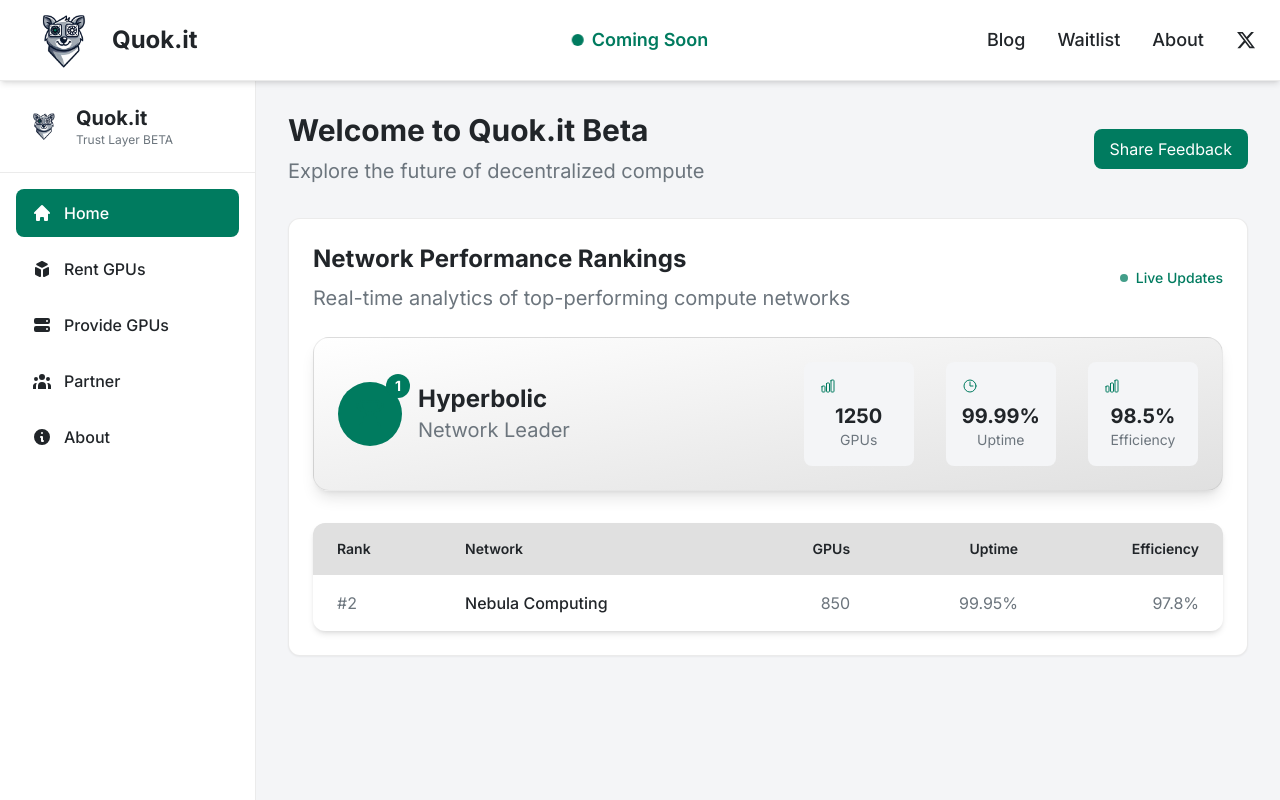
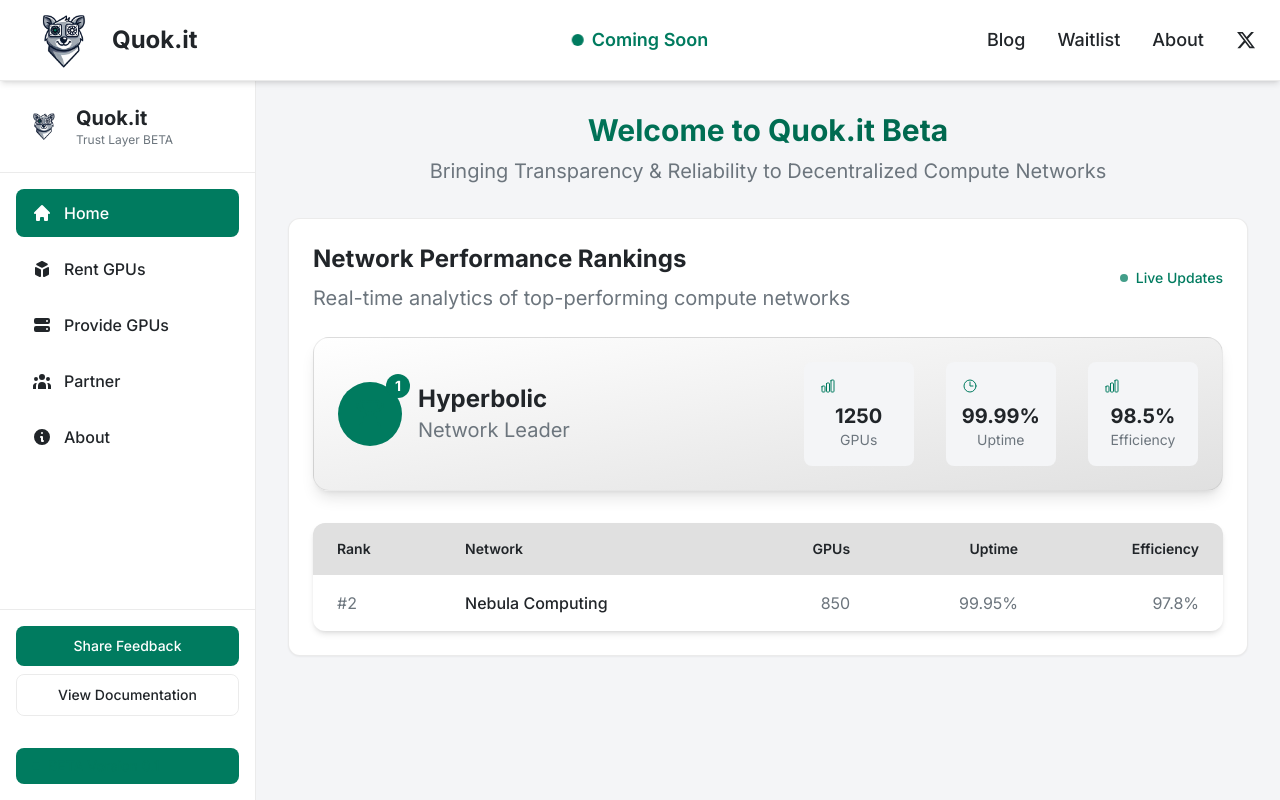
Before and after one commit to aabdel0181/quok.it, a Next.js app in the folder soc/: page /beta in a window 1280 px wide. Built offline with nearby package versions, Linux system fonts and the light colour scheme.

Commit message:
add: better spacingt

```diff
--- a/soc/src/app/beta/page.tsx
+++ b/soc/src/app/beta/page.tsx
@@ -83,7 +83,7 @@ export default function BetaPage() {
         initial={{ x: -100, opacity: 0 }}
         animate={{ x: 0, opacity: 1 }}
         className="w-64 bg-[var(--surface)] border-r border-[var(--border-light)]
-                   flex flex-col fixed h-screen"
+                     flex flex-col fixed h-[calc(100vh-80px)] top-[80px]"
       >
         {/* Logo Section */}
         <div className="p-6 border-b border-[var(--border-light)]">
@@ -105,6 +105,7 @@ export default function BetaPage() {
             </div>
           </div>
         </div>
+
         {/* Navigation Tabs */}
         <nav className="flex-1 p-4 space-y-2">
           {tabs.map((tab) => (
@@ -115,7 +116,7 @@ export default function BetaPage() {
                            transition-all duration-200 text-left font-medium
                   ${
                     activeTab === tab.id
-            ? "bg-[var(--primary)] text-white" // Changed from bg-opacity-10 and text-[var(--primary)]
+                      ? "bg-[var(--primary)] text-white"
                       : "text-[var(--foreground)] hover:bg-[var(--primary)] hover:bg-opacity-5"
                   }`}
             >
@@ -128,8 +129,26 @@ export default function BetaPage() {
             </button>
           ))}
         </nav>
+
+        {/* Action Buttons */}
+        <div className="p-4 space-y-2 border-t border-[var(--border-light)]">
+          <button
+            className="w-full px-4 py-2.5 bg-[var(--primary)] text-white rounded-lg
+                       hover:bg-[var(--primary-dark)] transition-colors text-sm font-medium"
+          >
+            Share Feedback
+          </button>
+          <button
+            className="w-full px-4 py-2.5 border border-[var(--border-light)] rounded-lg
+                       hover:bg-[var(--surface-dark)] transition-colors
+                       text-[var(--foreground)] text-sm font-medium"
+          >
+            View Documentation
+          </button>
+        </div>
+
         {/* Beta Badge */}
-        <div className="p-4 border-t border-[var(--border-light)]">
+        <div className="p-4">
           <div
             className="flex items-center gap-2 px-4 py-2 bg-[var(--primary)]
                             bg-opacity-10 rounded-lg"
@@ -150,29 +169,24 @@ export default function BetaPage() {
         className="flex-1 ml-64 p-8"
       >
         <div className="max-w-6xl mx-auto">
-          {/* User Welcome Section */}
+          {/* Streamlined Header */}
           <div className="mb-8">
             <motion.div
               initial={{ opacity: 0, y: -20 }}
               animate={{ opacity: 1, y: 0 }}
-              className="flex justify-between items-center"
+              className="text-center"
             >
-              <div>
-                <h1 className="text-3xl font-bold text-[var(--foreground)]">
+              <h1
+                className="text-3xl font-bold text-[var(--foreground)]
+                             bg-clip-text text-transparent bg-gradient-to-r
+                             from-[var(--primary)] to-[var(--primary-dark)]"
+              >
                 Welcome to Quok.it Beta
               </h1>
               <p className="text-[var(--text-secondary)] mt-2">
-                  Explore the future of decentralized compute
+                Bringing Transparency & Reliability to Decentralized Compute
+                Networks
               </p>
-              </div>
-              <motion.button
-                whileHover={{ scale: 1.02 }}
-                whileTap={{ scale: 0.98 }}
-                className="px-4 py-2 bg-[var(--primary)] text-white rounded-lg
-                           hover:bg-[var(--primary-dark)] transition-colors"
-              >
-                Share Feedback
-              </motion.button>
             </motion.div>
           </div>
 
```
Lines whose indentation alone changed are shown as unchanged.
